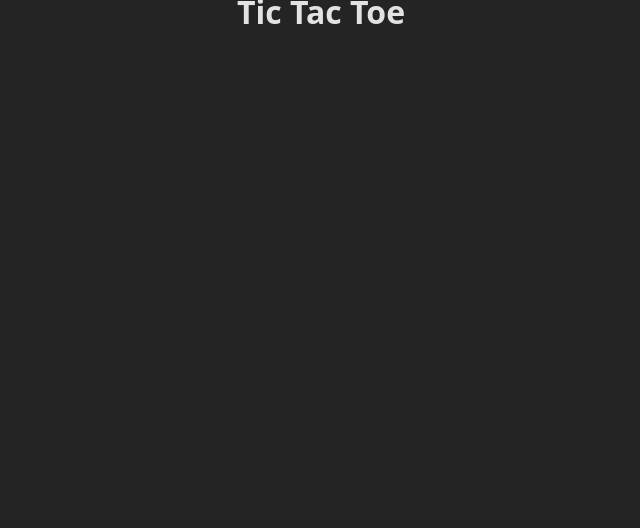
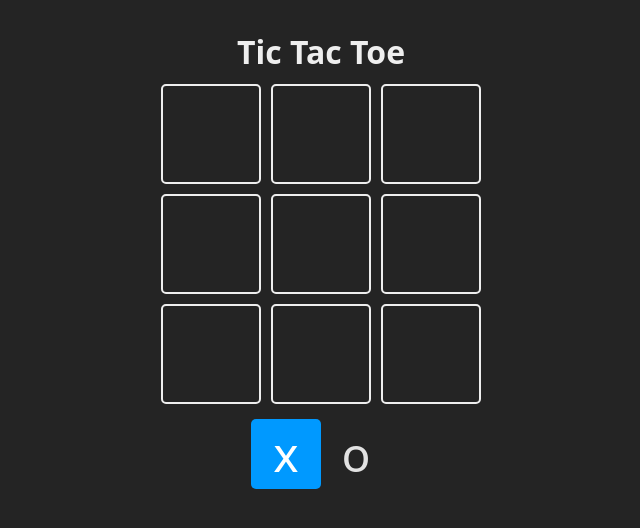
Before and after one commit to llOrtegall/app_websocket_msg, a React (Vite) app: page / in a window 1280 px wide. Shown: the top 528 px of the page, without its empty margins (319-959 px from the left). Built offline with nearby package versions, Linux system fonts and the light colour scheme.

Commit message:
adawdawd

```diff
--- a/src/App.jsx
+++ b/src/App.jsx
@@ -1,9 +1,67 @@
+import { useState } from "react"
 
+const TURNS = {
+  X: 'x',
+  O: 'o'
+}
 
-function App() {
+const Square = ({ children, isSelected, updateBoard, index }) => {
+  const className = `square ${isSelected ? 'is-selected' : ''}`
+
+  const handleClick = () => {
+    updateBoard(index)
+  }
+
   return (
-    <h1>Tic Tac Toe</h1>
+    <div onClick={handleClick} className={className}>
+      {children}
+    </div>
   )
 }
 
+function App() {
+  const [board, SetBoard] = useState(
+    Array(9).fill(null)
+  )
+
+  const [turn, setTurn] = useState(TURNS.X)
+
+  const updateBoard = (index) => {
+    const newBoard = [...board]
+    newBoard[index] = turn
+    SetBoard(newBoard)
+
+    const newTurn = turn === TURNS.X ? TURNS.O : TURNS.X
+    setTurn(newTurn)
+  }
+  return (
+    <main className="board">
+      <h1 style={{ marginBottom: '20px' }}>Tic Tac Toe</h1>
+      <section className="game">
+        {
+          board.map((_, index) => {
+            return (
+              <Square
+                key={index}
+                index={index}
+                updateBoard={updateBoard}
+              >
+                {board[index]}
+              </Square>
+            )
+          })
+        }
+      </section>
+
+      <section className="turn">
+        <Square isSelected={turn === TURNS.X}>
+          {TURNS.X}
+        </Square>
+        <Square isSelected={turn === TURNS.O}>
+          {TURNS.O}
+        </Square>
+      </section>
+    </main>
+  )
+}
 export default App
```
